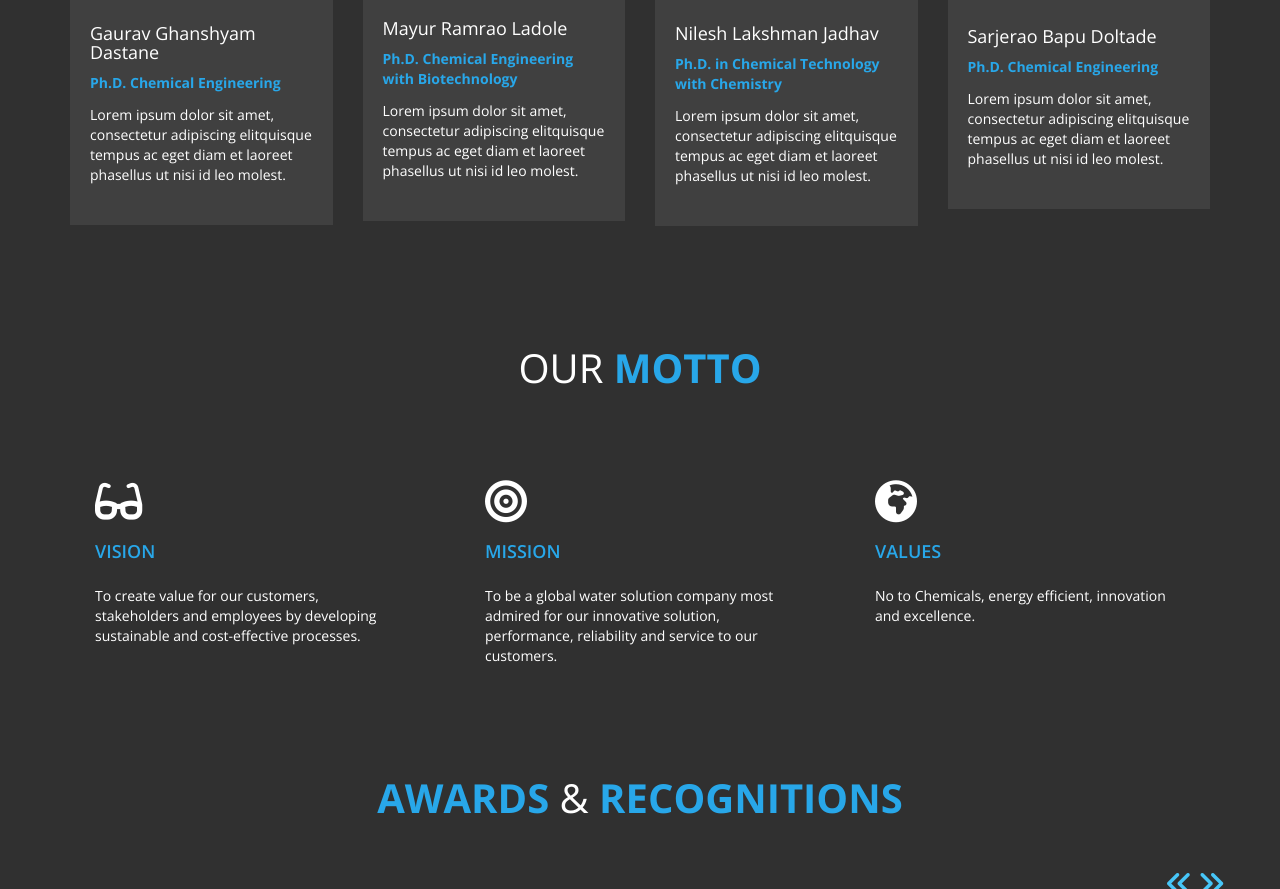
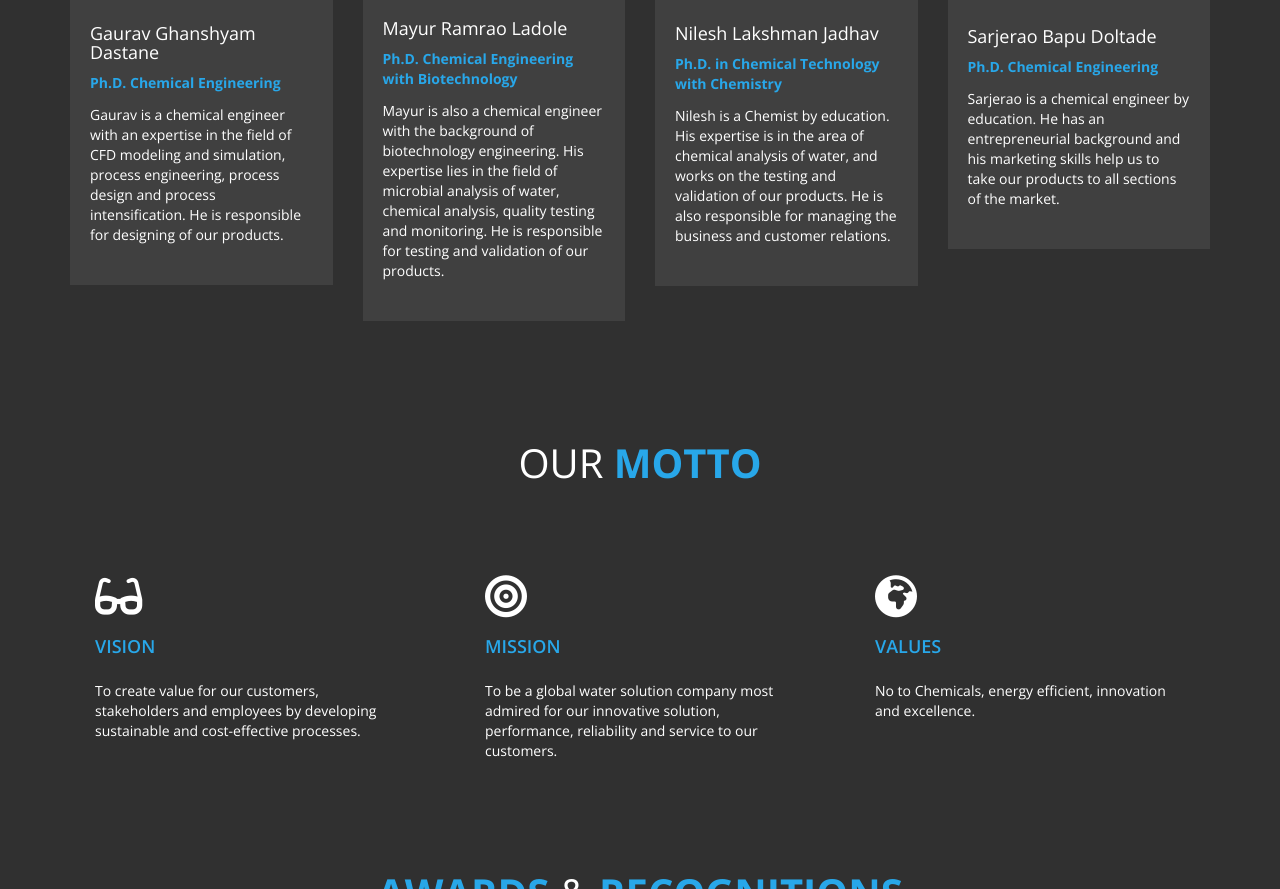
Before and after one commit to zaid-khan/WebsiteForGERMSafe, a plain HTML site: page index.html in a window 1280 px wide. Shown: the part 1770-2659 px from the top of the page. Drawn offline with nearby package versions, Linux system fonts and the light colour scheme.

Commit message:
Changed index.html

```diff
--- a/index.html
+++ b/index.html
@@ -188,8 +188,8 @@
 						<div class="team-des">
 							<h4>Gaurav Ghanshyam Dastane</h4>
 							<span>Ph.D. Chemical Engineering</span>
-							<p>Lorem ipsum dolor sit amet, consectetur adipiscing elitquisque tempus ac eget diam et
-								laoreet phasellus ut nisi id leo molest.</p>
+							<p>Gaurav is a chemical engineer with an expertise in the field of CFD modeling and simulation, process engineering, process design and process intensification. He is responsible for designing of our products.
+							</p>
 						</div>
 					</div>
 				</div>
@@ -199,8 +199,8 @@
 						<div class="team-des">
 							<h4>Mayur Ramrao Ladole</h4>
 							<span>Ph.D. Chemical Engineering with Biotechnology</span>
-							<p>Lorem ipsum dolor sit amet, consectetur adipiscing elitquisque tempus ac eget diam et
-								laoreet phasellus ut nisi id leo molest.</p>
+							<p>Mayur is also a chemical engineer with the background of biotechnology engineering. His expertise lies in the field of microbial analysis of water, chemical analysis, quality testing and monitoring. He is responsible for testing and validation of our products.
+							</p>
 						</div>
 					</div>
 				</div>
@@ -210,8 +210,8 @@
 						<div class="team-des">
 							<h4>Nilesh Lakshman Jadhav</h4>
 							<span>Ph.D. in Chemical Technology with Chemistry</span>
-							<p>Lorem ipsum dolor sit amet, consectetur adipiscing elitquisque tempus ac eget diam et
-								laoreet phasellus ut nisi id leo molest.</p>
+							<p>Nilesh is a Chemist by education. His expertise is in the area of chemical analysis of water, and works on the testing and validation of our products. He is also responsible for managing the business and customer relations.
+							</p>
 						</div>
 					</div>
 				</div>
@@ -221,8 +221,8 @@
 						<div class="team-des">
 							<h4>Sarjerao Bapu Doltade</h4>
 							<span>Ph.D. Chemical Engineering</span>
-							<p>Lorem ipsum dolor sit amet, consectetur adipiscing elitquisque tempus ac eget diam et
-								laoreet phasellus ut nisi id leo molest.</p>
+							<p>Sarjerao is a chemical engineer by education. He has an entrepreneurial background and his marketing skills help us to take our products to all sections of the market.
+							</p>
 						</div>
 					</div>
 				</div>
```
